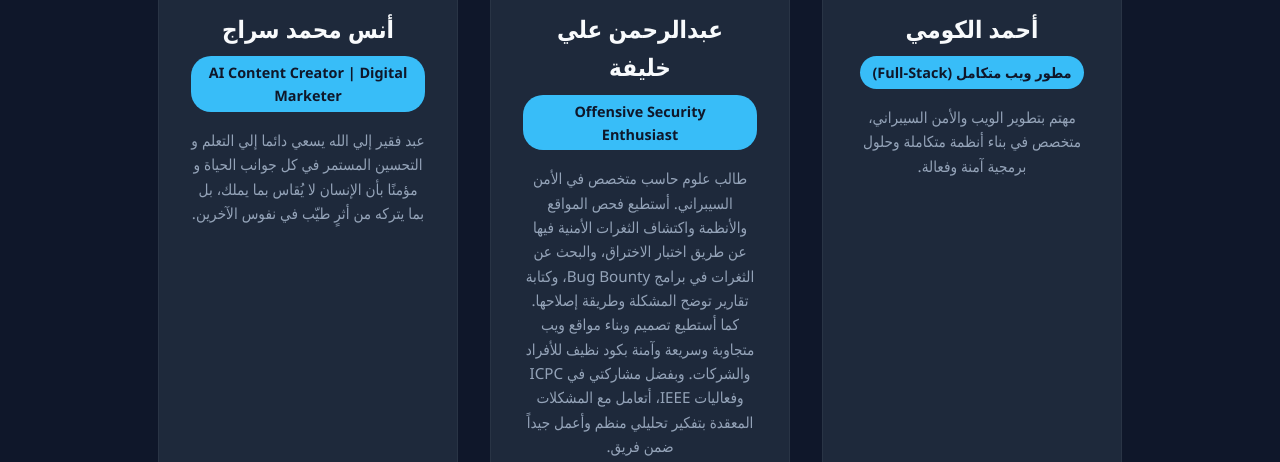
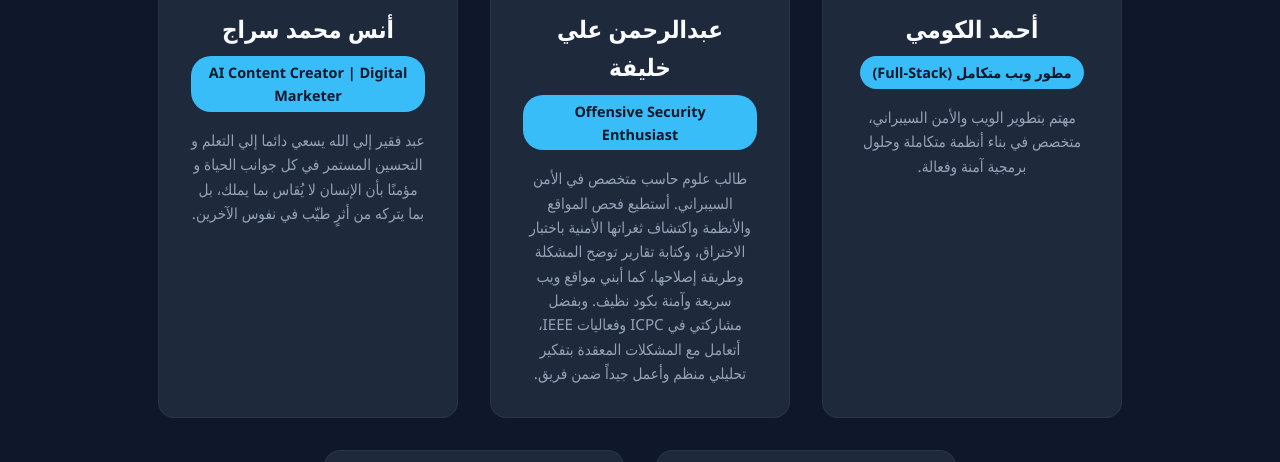
Before and after one commit to ENG-AHMED-ELKOMY/web_Project, a plain HTML site: page index.html in a window 1280 px wide. Shown: the part 547-1009 px from the top of the page. Drawn offline with Linux system fonts and the light colour scheme.

Commit message:
Refactor bio text for clarity and conciseness

```diff
--- a/index.html
+++ b/index.html
@@ -38,8 +38,7 @@
             <div class="card-content">
                 <h2>عبدالرحمن علي خليفة</h2>
                 <span class="role">Offensive Security Enthusiast</span>
-                <p class="bio">طالب علوم حاسب متخصص في الأمن السيبراني. أستطيع فحص المواقع والأنظمة واكتشاف الثغرات الأمنية فيها عن طريق اختبار الاختراق، والبحث عن الثغرات في برامج Bug Bounty، وكتابة تقارير توضح المشكلة وطريقة إصلاحها. كما أستطيع تصميم وبناء مواقع ويب متجاوبة وسريعة وآمنة بكود نظيف للأفراد والشركات. وبفضل مشاركتي في ICPC وفعاليات IEEE، أتعامل مع المشكلات المعقدة بتفكير تحليلي منظم وأعمل جيداً ضمن فريق.
-</p>
+                <p class="bio">طالب علوم حاسب متخصص في الأمن السيبراني. أستطيع فحص المواقع والأنظمة واكتشاف ثغراتها الأمنية باختبار الاختراق، وكتابة تقارير توضح المشكلة وطريقة إصلاحها، كما أبني مواقع ويب سريعة وآمنة بكود نظيف. وبفضل مشاركتي في ICPC وفعاليات IEEE، أتعامل مع المشكلات المعقدة بتفكير تحليلي منظم وأعمل جيداً ضمن فريق.
             </div>
         </div>
 
```
